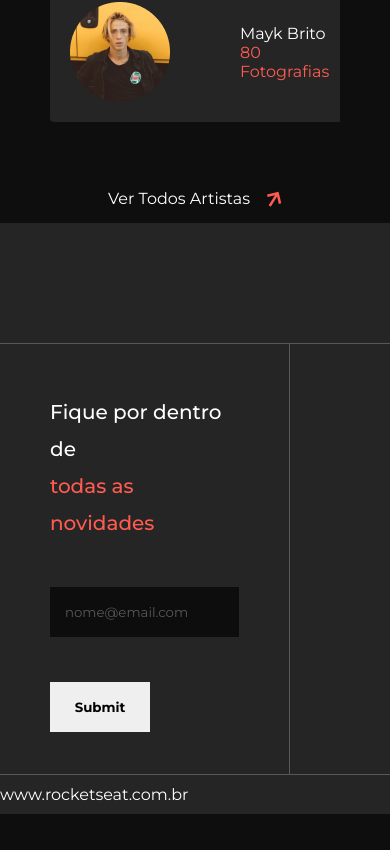
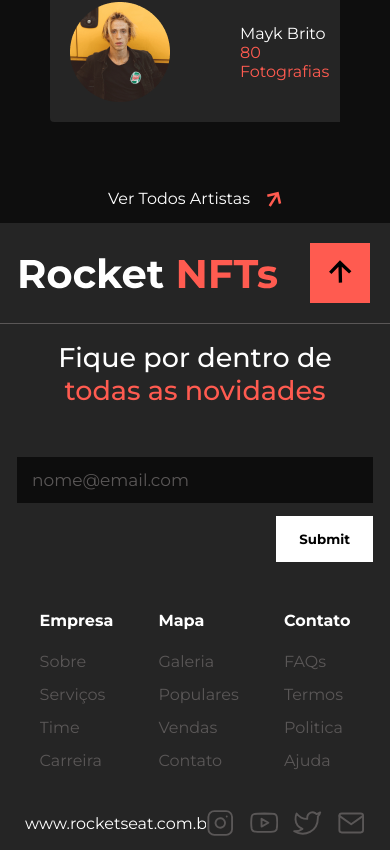
Before and after one commit to joaoh4547/rocket-nfts, a React (Create React App) app: page / in a window 390 px wide. Shown: the part 3594-4444 px from the top of the page. Before the commit the page ends 4408 px from the top, so only its background shows below. Built offline with nearby package versions, Linux system fonts and the light colour scheme.

Commit message:
responsive footer

```diff
--- a/src/components/Content/Content.module.scss
+++ b/src/components/Content/Content.module.scss
@@ -207,7 +207,7 @@
       grid-template-columns: repeat(auto-fill, minmax(300px, 1fr));
       gap: 90px;
       .card {
-        transition: background-color 0.5s;
+        transition: background-color 0.5s, transform 0.5s;
         padding: 20px;
         background-color: $card-color;
         display: flex;
@@ -227,7 +227,8 @@
         }
 
         &:hover {
-          background-color: $logo-color;
+          background-color: $card-color-hover;
+          transform: scale(0.9);
         }
       }
     }
--- /dev/null
+++ b/src/components/Footer/ContentItem.tsx
@@ -0,0 +1,15 @@
+import { FC } from "react";
+import styles from "./Footer.module.scss";
+
+interface ContentItemProps {
+  title: string;
+}
+
+export const ContentItem: FC<ContentItemProps> = ({ title, children }) => {
+  return (
+    <div className={styles["content-links-item"]}>
+      <h4 className={styles["item-title"]}>{title}</h4>
+      <ul className={styles["item-link"]}>{children}</ul>
+    </div>
+  );
+};
--- a/src/components/Footer/Footer.module.scss
+++ b/src/components/Footer/Footer.module.scss
@@ -2,89 +2,124 @@
 
 .footer {
   display: flex;
-  height: 70vh;
+  flex-direction: column;
   background-color: $card-color;
-  flex-direction: column;
+  .footer-header {
+    display: flex;
+    justify-content: space-between;
+    align-items: center;
+    padding: 20px;
+    border-bottom: 1px solid $subtitle-color;
 
-  .footer-header {
-    padding: 30px 200px;
-    display: flex;
-    align-items: center;
-    justify-content: space-between;
-    border-bottom: 1px solid $subtitle-color;
     button {
-      background-color: $logo-color;
+      transition: transform 0.3s;
       height: 60px;
       width: 60px;
+      outline: none;
       border: 0;
+      background-color: $logo-color;
       cursor: pointer;
+
+      &:hover {
+        transform: scale(0.9);
+      }
     }
   }
 
   .footer-content {
+    display: flex;
+    flex-direction: column;
+    // height: 40vh;
+
+    @media (min-width: 1200px) {
+      flex-direction: row;
+      padding: 0;
       border-bottom: 1px solid $subtitle-color;
-    display: flex;
+      height: 300px;
+    }
 
     .footer-form {
-      width: 540px;
-      height: 430px;
-      padding: 50px;
-      border-right: 1px solid $subtitle-color;
+      padding: 17px;
+      display: flex;
+      flex-direction: column;
+      gap: 50px;
+      height: 100%;
+      margin: 0;
 
       h3 {
-        line-height: 37px;
         color: $text-color;
-        font-size: 20px;
         font-weight: 500;
+        text-align: center;
+        font-size: 27px;
+      }
       span {
         display: block;
-          color: $logo-color;
-        }
       }
       .contrast {
         color: $logo-color;
       }
-      input {
-        margin-top: 45px;
-        height: 50px;
-        border: 0;
-        width: 250px;
-        outline: none;
+      .inputs {
+        display: flex;
+        flex-direction: column;
+        gap: 13px;
+
+        @media (min-width: 1200px) {
+          flex-direction: row;
+          gap: 0;
+          align-items: center;
         }
         input[type="text"] {
+          width: 100%;
+          outline: none;
+          padding: 15px;
+          font-size: 17px;
+          border: 0;
           background-color: $input-color;
-        padding: 15px;
           color: $text-color;
+          height: 46px;
+
           &::placeholder {
             color: $subtitle-color;
           }
         }
+
         input[type="submit"] {
-        width: 100px;
+          align-self: flex-end;
+          background-color: $text-color;
+          border: 0;
+          padding: 15px 23px;
           font-weight: bold;
           cursor: pointer;
         }
       }
 
+      @media (min-width: 1200px) {
+        width: 500px;
+        // gap: 100px;
+        border-right: 1px solid $subtitle-color;
+      }
+    }
+
     .content-links-container {
-      max-width: 50%;
+      display: flex;
+      padding: 17px;
+      margin-top: 15px;
+      display: flex;
+      justify-content: space-around;
+      @media (min-width: 1200px) {
+        justify-content: space-evenly;
         flex: 1;
-      padding: 50px;
-      display: flex;
-      gap: 120px;
-      margin: 0 auto;
-      justify-content: space-between;
-      font-size: 17px;
+      }
       .content-links-item {
-        .item-title {
+        h4 {
           color: $text-color;
           margin-bottom: 12px;
         }
-        .item-link {
+        li {
           a {
             display: inline-block;
             color: $subtitle-color;
-            margin: 5px 0;
+            margin-top: 10px;
 
             &:hover {
               text-decoration: underline;
@@ -96,16 +131,17 @@
   }
 
   .footer-end {
-    width: 1400px;
-    margin: 0 auto;
     display: flex;
-    flex: 1;
+    padding: 17px 25px 12px 25px;
+    justify-content: space-between;
     align-items: center;
-    justify-content: space-between;
-
     .social-media {
       display: flex;
       gap: 15px;
     }
+
+    @media (min-width: 1200px) {
+      padding: 17px 50px 12px 50px;
     }
   }
+}
--- /dev/null
+++ b/src/components/Footer/Link.tsx
@@ -0,0 +1,15 @@
+import { FC } from "react";
+import styles from "./Footer.module.scss";
+
+interface LinkProps {
+  to?: string;
+  text: string;
+}
+
+export const Link: FC<LinkProps> = ({ to = "/#", text }) => {
+  return (
+    <li className={styles["item-link"]}>
+      <a href={to}>{text}</a>
+    </li>
+  );
+};
--- a/src/components/Footer/index.tsx
+++ b/src/components/Footer/index.tsx
@@ -6,6 +6,8 @@ import { ReactComponent as Instagram } from "../../assets/instagram.svg";
 import { ReactComponent as Youtube } from "../../assets/youtube.svg";
 import { ReactComponent as Twitter } from "../../assets/twitter.svg";
 import { ReactComponent as Email } from "../../assets/email.svg";
+import { ContentItem } from "./ContentItem";
+import { Link } from "./Link";
 export const Footer: FC = () => {
   return (
     <footer className={styles.footer}>
@@ -18,65 +20,33 @@ export const Footer: FC = () => {
       <section className={styles["footer-content"]}>
         <form className={styles["footer-form"]}>
           <h3>
-            Fique por dentro de <span>todas as novidades </span>
+            Fique por dentro de{" "}
+            <span className={styles.contrast}>todas as novidades </span>
           </h3>
-          <div>
+          <div className={styles.inputs}>
             <input type="text" placeholder="nome@email.com" />
             <input type="submit" />
           </div>
         </form>
         <div className={styles["content-links-container"]}>
-          <div className={styles["content-links-item"]}>
-            <h4 className={styles["item-title"]}>Empresa</h4>
-            <ul>
-              <li className={styles["item-link"]}>
-                <a href="/#">Sobre</a>
-              </li>
-              <li className={styles["item-link"]}>
-                <a href="/#">Serviços</a>
-              </li>
-              <li className={styles["item-link"]}>
-                <a href="/#">Time</a>
-              </li>
-              <li className={styles["item-link"]}>
-                <a href="/#">Carreira</a>
-              </li>
-            </ul>
-          </div>
-          <div className={styles["content-links-item"]}>
-            <h4 className={styles["item-title"]}>Mapa</h4>
-            <ul>
-              <li className={styles["item-link"]}>
-                <a href="/#">Galeria</a>
-              </li>
-              <li className={styles["item-link"]}>
-                <a href="/#">Populares</a>
-              </li>
-              <li className={styles["item-link"]}>
-                <a href="/#">Vendas</a>
-              </li>
-              <li className={styles["item-link"]}>
-                <a href="/#">Contato</a>
-              </li>
-            </ul>
-          </div>
-          <div className={styles["content-links-item"]}>
-            <h4 className={styles["item-title"]}>Contato</h4>
-            <ul>
-              <li className={styles["item-link"]}>
-                <a href="/#">FAQs</a>
-              </li>
-              <li className={styles["item-link"]}>
-                <a href="/#">Termos</a>
-              </li>
-              <li className={styles["item-link"]}>
-                <a href="/#">Politica</a>
-              </li>
-              <li className={styles["item-link"]}>
-                <a href="/#">Ajuda</a>
-              </li>
-            </ul>
-          </div>
+          <ContentItem title="Empresa">
+            <Link text="Sobre" />
+            <Link text="Serviços" />
+            <Link text="Time" />
+            <Link text="Carreira" />
+          </ContentItem>
+          <ContentItem title="Mapa">
+            <Link text="Galeria" />
+            <Link text="Populares" />
+            <Link text="Vendas" />
+            <Link text="Contato" />
+          </ContentItem>
+          <ContentItem title="Contato">
+            <Link text="FAQs" />
+            <Link text="Termos" />
+            <Link text="Politica" />
+            <Link text="Ajuda" />
+          </ContentItem>
         </div>
       </section>
       <div className={styles["footer-end"]}>
--- a/src/styles/global.scss
+++ b/src/styles/global.scss
@@ -10,6 +10,24 @@
   scroll-behavior: smooth;
 }
 
+html {
+  ::-webkit-scrollbar {
+    width: 12px;
+  }
+  ::-webkit-scrollbar-track {
+    box-shadow: inset 0 0 2px #000010;
+  }
+
+  ::-webkit-scrollbar-thumb {
+    background: $scroll-color;
+    border-radius: 10px;
+    padding: 5px;
+  }
+  ::-webkit-scrollbar-thumb:hover {
+    background: $scroll-hover;
+  }
+}
+
 body {
   background-color: $background;
 }
--- a/src/styles/vars.scss
+++ b/src/styles/vars.scss
@@ -1,7 +1,11 @@
 $background: #0e0e0e;
 $logo-color: #ff5b50;
 $card-color: #252525;
+$card-color-hover: #2e2e2e;
 $text-color: #fff;
 $subtitle-color: #5a5757;
 $black-text: #000;
 $input-color: #0d0d0d;
+
+$scroll-color: #3f3f3f;
+$scroll-hover: #1a1a1a;
```
Also changed, not shown: tsconfig.json (line endings or trailing spaces). Lines whose indentation alone changed are shown as unchanged.
